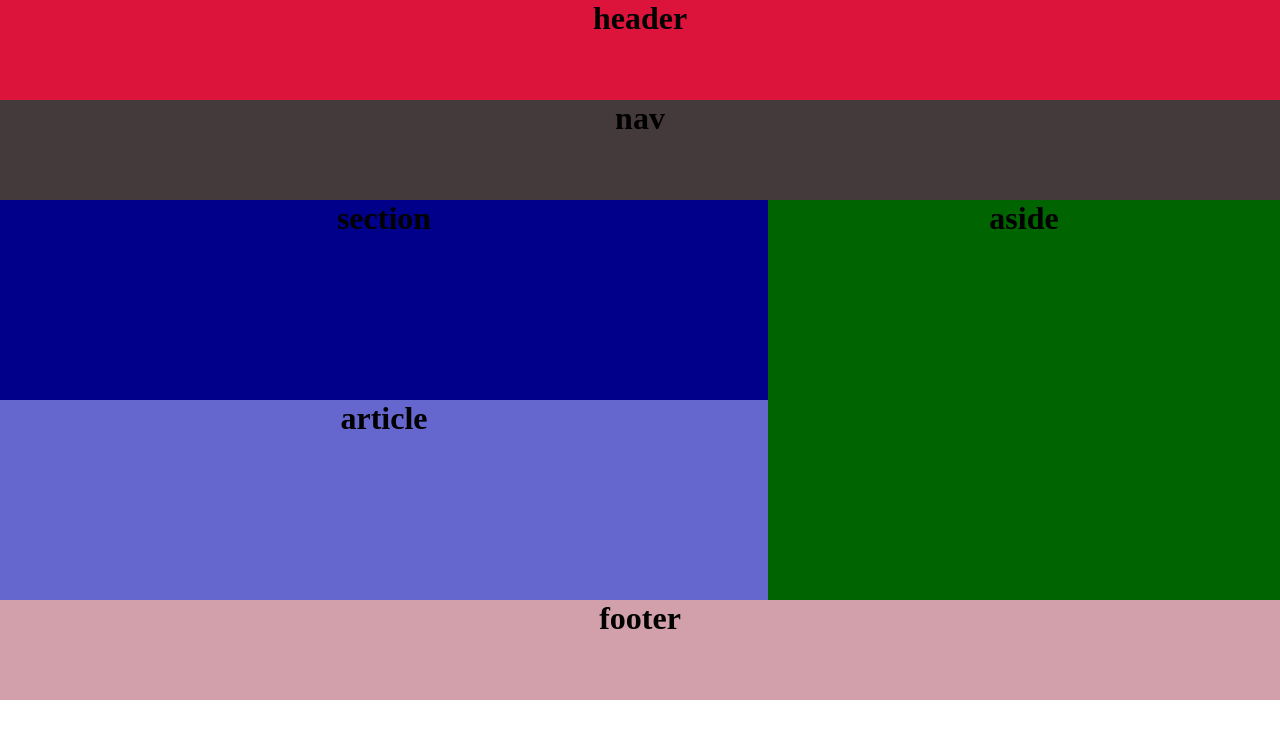
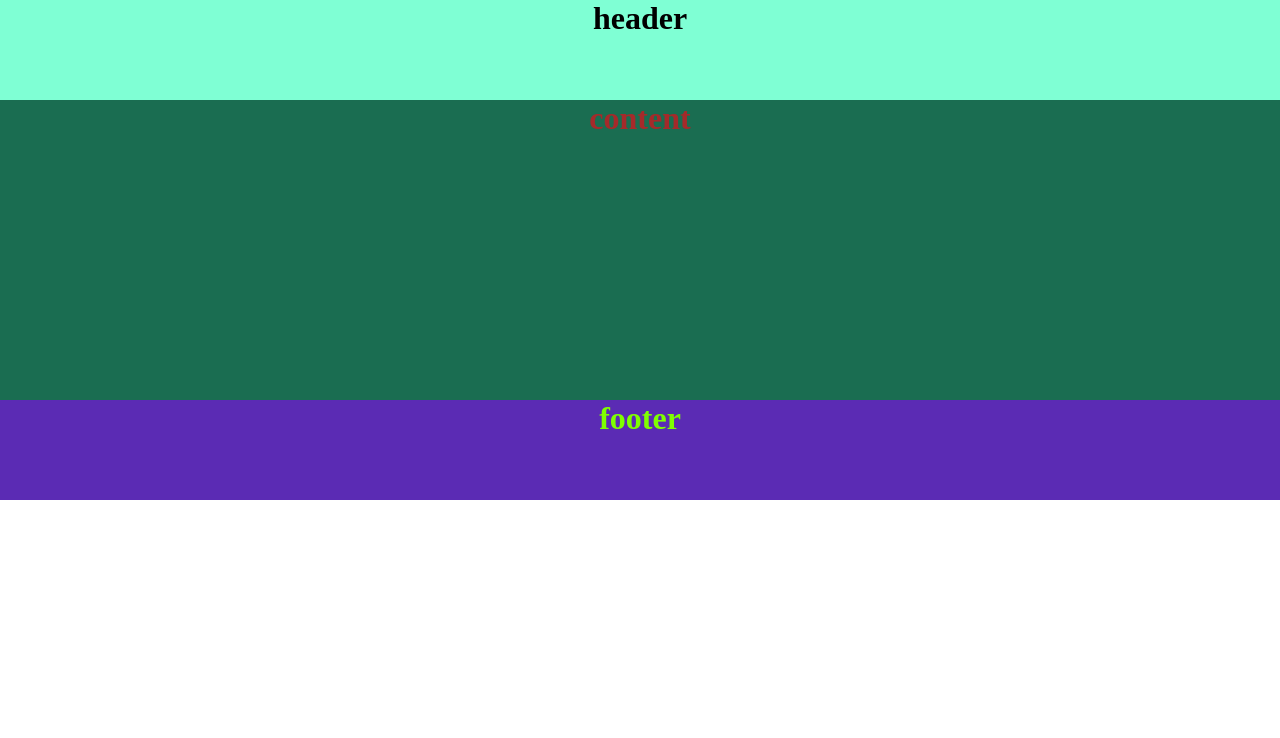
Before and after one commit to Tanjila-Chowdhury1/Wakip, a plain HTML site: page index.html in a window 1280 px wide. Drawn offline with Linux system fonts and the light colour scheme.

Commit message:
Add files via upload

```diff
--- a/css/style.css
+++ b/css/style.css
@@ -1,52 +1,30 @@
 *{
-    margin: 0;
+    margin: 0%;
 }
 .header{
     height: 100px;
-    background-color: crimson;
+    width: 100%;
+    background-color: aquamarine;
     text-align: center;
 }
-.nav{
-    height: 100px;
-    background-color: rgb(68, 57, 59);
+.header h1{
+    color: black;
+}
+.content{
+    height: 300px;
+    width: 100%;
+    background-color: rgb(26, 109, 81);
     text-align: center;
 }
-.content{
-
-    height: 400px;
-}
-.left{
-    width: 60%;
-    float: left;
-
-}
-.section{
-    width:100% ;
-    height: 200px;
-    background-color: darkblue;
-    text-align: center;
-}
-.article{
-    width:100% ;
-    height: 200px;
-    background-color: rgb(102, 102, 207);
-    text-align: center;
-}
-.left{
-    overflow: hidden;
-}
-.right{
-    width: 40%;
-    float:right;
-
-
-}
-.aside{
-    height: 400px;
-    background-color: darkgreen;text-align: center;
+.content h1{
+    color: brown;
 }
 .footer{
     height: 100px;
-    background-color: rgb(209, 160, 170);
+    width: 100%;
+    background-color: rgb(91, 43, 180);
     text-align: center;
 }
+.footer h1{
+    color: chartreuse;
+}
--- a/index.html
+++ b/index.html
@@ -11,26 +11,10 @@
     <div class="header">
         <h1> header </h1>
     </div>
-    <div class="nav">
-        <h1> nav </h1>
+
+    <div class="content">
+        <h1> content </h1>
     </div>
-    <div class="content">
-        <div class="left">
-            <div class="section">
-        <h1> section </h1>
-            </div>
-            <div class="article">
-        <h1> article </h1>
-            </div>
+        <div class="footer">
+            <h1> footer </h1>
         </div>
-        <div class="right">
-         <div class="aside">
-             <h1> aside </h1>
-         </div>
-        </div>
-    </div>
-    <div class="footer">
-        <h1> footer </h1>
-    </div>
-</body>
-</html>
```
